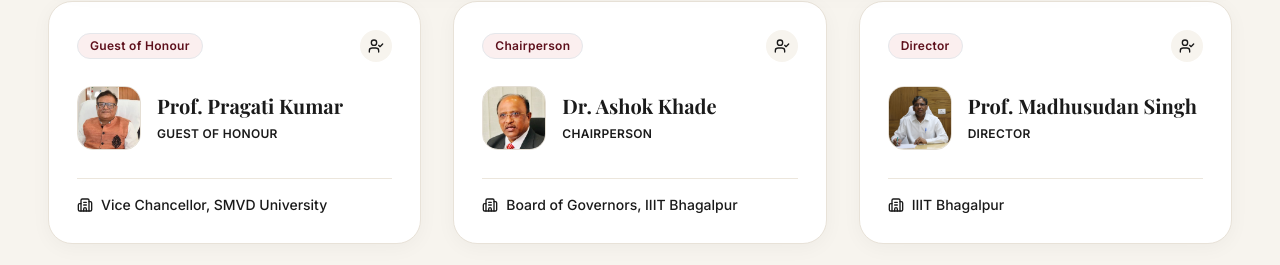
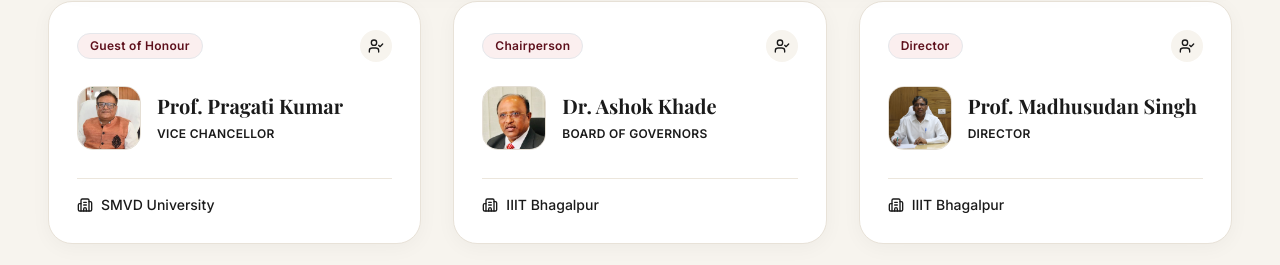
Before and after one commit to code-yashkumar/Convocation-iiitbh, a React (Vite) app: page / in a window 1280 px wide. Shown: the part 1477-1742 px from the top of the page. Built offline with nearby package versions, Linux system fonts and the light colour scheme; no server answers; a web font is replaced by a local one.

Commit message:
fix(dignitaries): update card subtitles with designations and bottom row with institutions

```diff
--- a/src/sections/Dignitaries/index.jsx
+++ b/src/sections/Dignitaries/index.jsx
@@ -17,7 +17,8 @@ const DIGNITARIES = [
   {
     name: 'Prof. Pragati Kumar',
     role: 'Guest of Honour',
-    designation: 'Vice Chancellor, SMVD University',
+    subtitle: 'Vice Chancellor',
+    designation: 'SMVD University',
     badge: 'Guest of Honour',
     badgeVariant: 'secondary',
     initials: 'PK',
@@ -26,7 +27,8 @@ const DIGNITARIES = [
   {
     name: 'Dr. Ashok Khade',
     role: 'Chairperson',
-    designation: 'Board of Governors, IIIT Bhagalpur',
+    subtitle: 'Board of Governors',
+    designation: 'IIIT Bhagalpur',
     badge: 'Chairperson',
     badgeVariant: 'primary',
     initials: 'AK',
@@ -35,6 +37,7 @@ const DIGNITARIES = [
   {
     name: 'Prof. Madhusudan Singh',
     role: 'Director',
+    subtitle: 'Director',
     designation: 'IIIT Bhagalpur',
     badge: 'Director',
     badgeVariant: 'primary',
@@ -169,7 +172,7 @@ export function DignitariesSection() {
                       {dignitary.name}
                     </h3>
                     <span className="font-body text-[0.6875rem] sm:text-xs font-semibold text-maroon-900/80 uppercase tracking-wide">
-                      {dignitary.role}
+                      {dignitary.subtitle || dignitary.role}
                     </span>
                   </div>
                 </div>
```
